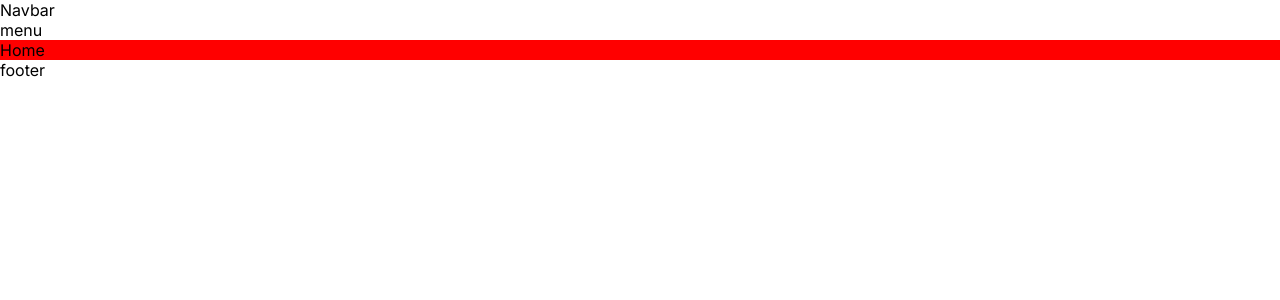
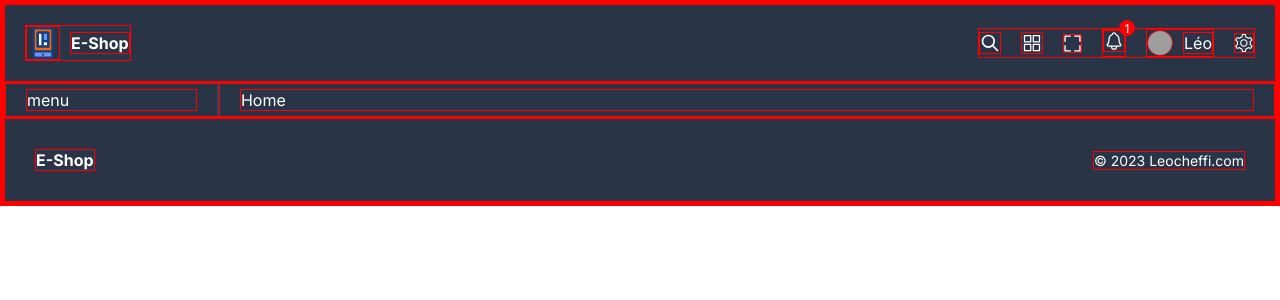
Before and after one commit to MrRinbex/Ecommerce-Admin-dashboard, a React (Vite) app: page / in a window 1280 px wide. Shown: the top 300 px of the page. Built offline with nearby package versions, Linux system fonts and the light colour scheme; grey boxes are pictures that could not be loaded.

Commit message:
navbar and footer design

```diff
--- a/src/components/footer/Footer.tsx
+++ b/src/components/footer/Footer.tsx
@@ -1,7 +1,12 @@
 import "./footer.scss";
 
 const Footer = () => {
-  return <div className="footer">footer</div>;
+  return (
+    <div className="footer">
+      <span>E-Shop</span>
+      <span>© 2023 Leocheffi.com</span>
+    </div>
+  );
 };
 
 export default Footer;
--- a/src/components/footer/footer.scss
+++ b/src/components/footer/footer.scss
@@ -1,3 +1,17 @@
 .footer{
+    display: flex;
+    align-items: center;
+    justify-content: space-between;
+    padding: 30px;
 
+    span{
+
+        &:first-child{
+            font-weight: bold;
+        }
+
+        &:last-child{
+            font-size: 14px;
+        }
+    }
 }
--- a/src/components/navbar/Navbar.tsx
+++ b/src/components/navbar/Navbar.tsx
@@ -1,7 +1,28 @@
 import "./navbar.scss";
 
 const Navbar = () => {
-  return <div className="navbar">Navbar</div>;
+  return (
+    <div className="navbar">
+      <div className="logo">
+        <img src="logo.svg" alt="logo" />
+        <span>E-Shop</span>
+      </div>
+      <div className="icons">
+        <img src="/search.svg" alt="search" className="icon" />
+        <img src="/app.svg" alt="app" className="icon" />
+        <img src="/expand.svg" alt="expend" className="icon" />
+        <div className="notifications">
+          <img src="/notifications.svg" alt="notifications" />
+          <span>1</span>
+        </div>
+        <div className="user">
+          <img src="https://leocheffi.com/images/leo.jpg" alt="" />
+          <span>Léo</span>
+        </div>
+        <img src="/settings.svg" alt="settings" className="icon" />
+      </div>
+    </div>
+  );
 };
 
 export default Navbar;
--- a/src/components/navbar/navbar.scss
+++ b/src/components/navbar/navbar.scss
@@ -1,3 +1,59 @@
 .navbar{
 
+   width: 100%;
+   display: flex;
+   padding: 20px;
+   align-items: center;
+   justify-content: space-between;
+
+   .logo{
+
+    display: flex;
+    align-items: center;
+    font-weight: bold;
+    gap: 10px;
+   }
+
+   .icons{
+
+    display: flex;
+    align-items: center;
+    gap: 20px;
+
+    .notifications{
+
+        position: relative;
+
+        span{
+        background-color: red;
+        color: white;
+        height: 16px;
+        width: 16px;
+        border-radius: 50%;
+        position: absolute;
+        right: -10px;
+        top: -10px;
+        display: flex;
+        align-items: center;
+        justify-content: center;
+        font-size: 12px;
+
+        }
+    }
+
+
+       .user{
+
+        display: flex;
+        align-items: center;
+        gap: 10px;
+
+           img{
+               width: 26px;
+               height: 26px;
+               border-radius: 50%;
+               object-fit: cover;
+            }
+        }
+    }
 }
--- a/src/pages/home/home.scss
+++ b/src/pages/home/home.scss
@@ -1,3 +1,2 @@
 .home{
-    background-color: red;
 }
--- a/src/styles/global.scss
+++ b/src/styles/global.scss
@@ -1,7 +1,10 @@
+@import "./Variables.scss";
+
 * {
   margin: 0;
   padding: 0;
   box-sizing: border-box;
+  border: 1px solid red;
 }
 
 a {
@@ -11,4 +14,22 @@
 
 .main{
   font-family: "Inter", sans-serif;
+  background-color: $main-bg;
+  color: $main-color;
 }
+
+.container{
+  display: flex;
+}
+
+.menuContainer{
+  width: 250px;
+  padding: 5px 20px;
+  border-right: 2px solid $soft-bg;
+}
+
+.contentContainer{
+  padding: 5px 20px;
+  width: 100%;
+
+}
--- /dev/null
+++ b/src/styles/variables.scss
@@ -0,0 +1,9 @@
+// Background
+$main-bg: #2a3447;
+$soft-bg: #384256;
+$dark-bg: #222b3c;
+
+// Police colors
+$main-color: white;
+$soft-color: #ddd;
+$dark-color: #2a3447;
```
